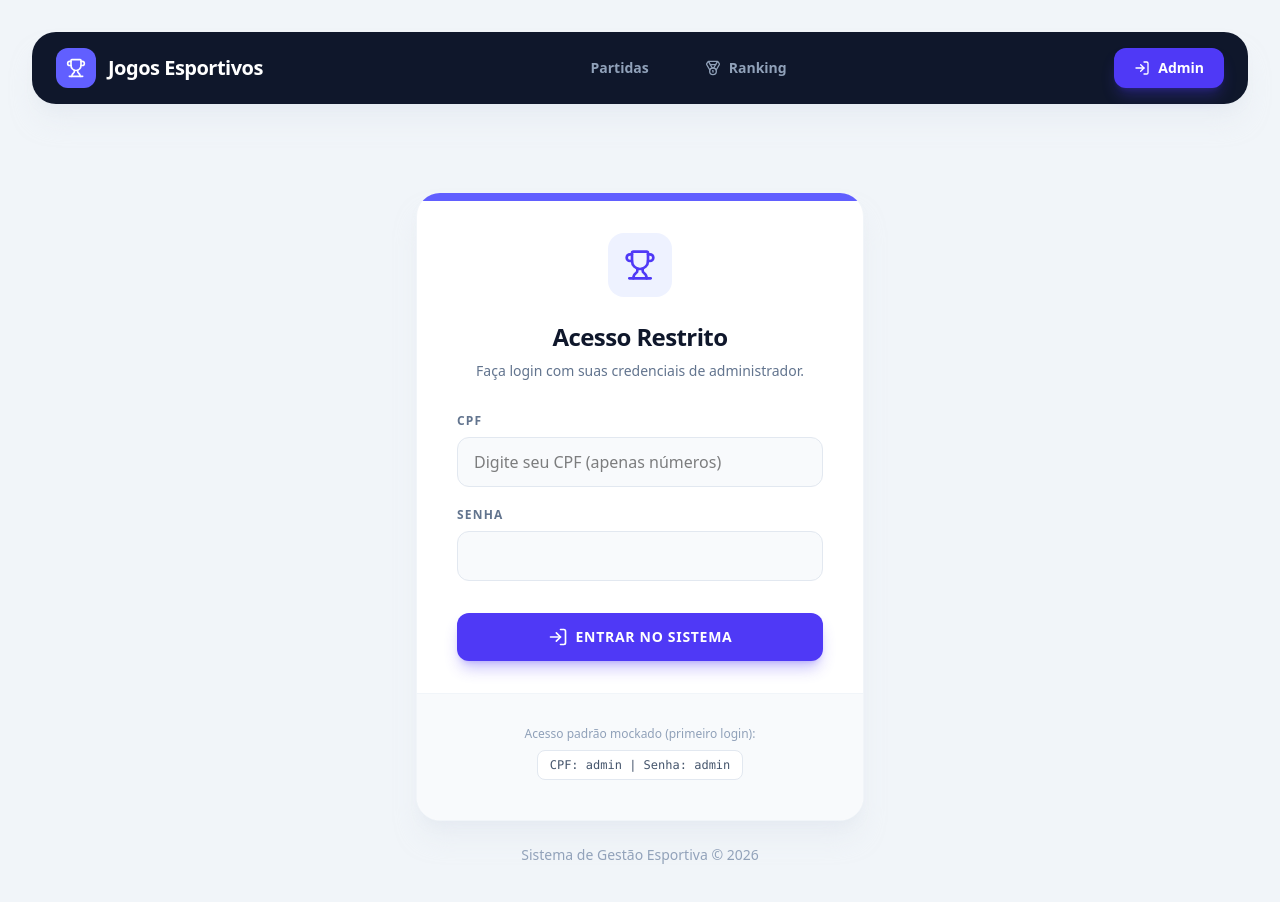
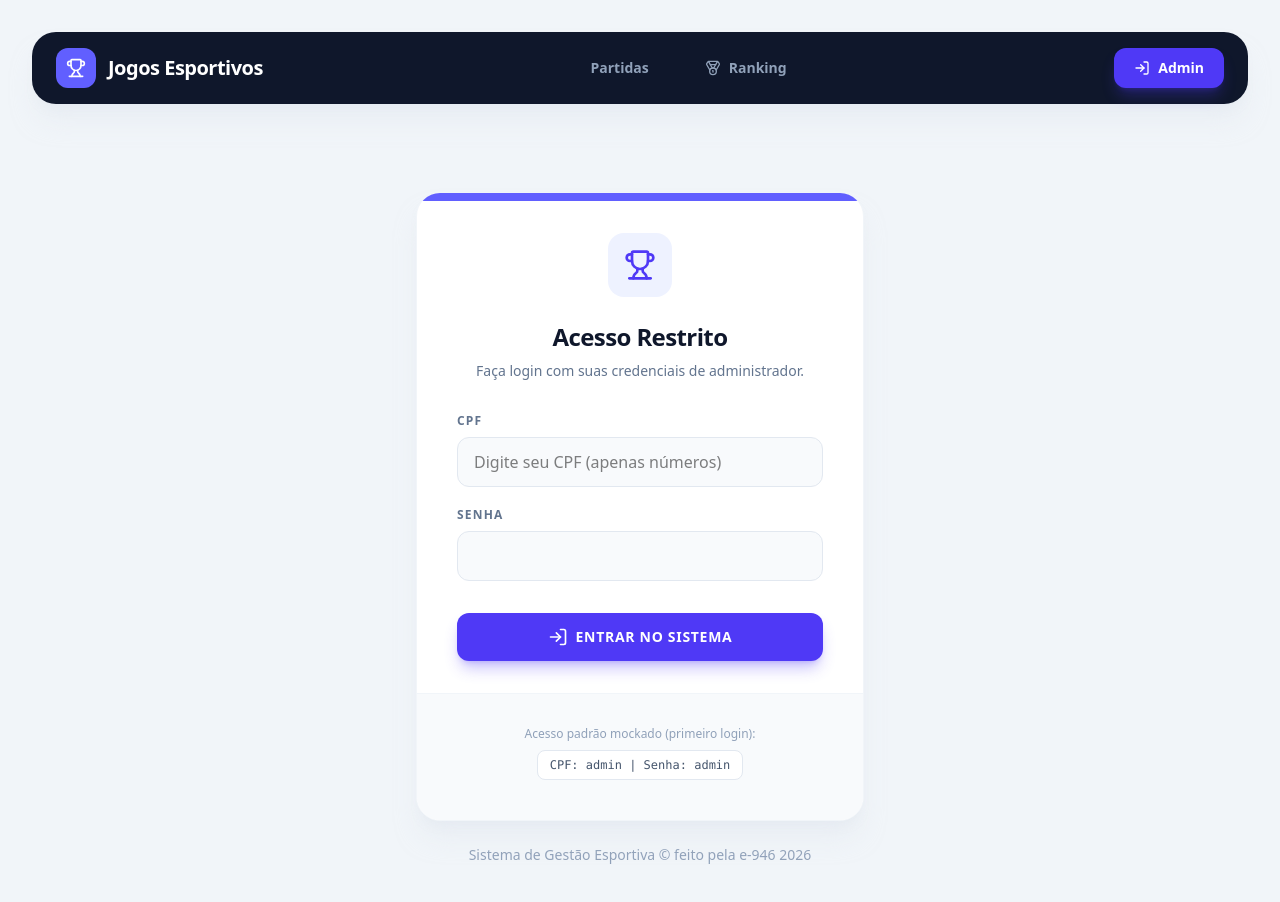
Before and after one commit to e-946/sports-managment-system, a React (Vite) app: page /login in a window 1280 px wide. Shown: the top 902 px of the page. Built offline with nearby package versions, Linux system fonts and the light colour scheme; no server answers.

Commit message:
feat: implement admin dashboard layout and initialize project branding updates

```diff
--- a/index.html
+++ b/index.html
@@ -1,12 +1,15 @@
 <!doctype html>
-<html lang="en">
+<html lang="pt-BR">
+
 <head>
   <meta charset="UTF-8" />
   <meta name="viewport" content="width=device-width, initial-scale=1.0" />
-    <title>My Google AI Studio App</title>
+  <title>Gestão Esportiva</title>
 </head>
+
 <body>
   <div id="root"></div>
   <script type="module" src="/src/main.tsx"></script>
 </body>
+
 </html>
--- a/package.json
+++ b/package.json
@@ -1,5 +1,5 @@
 {
-  "name": "react-example",
+  "name": "gestao-esportiva",
   "private": true,
   "version": "0.0.0",
   "type": "module",
--- a/src/layouts/AdminLayout.tsx
+++ b/src/layouts/AdminLayout.tsx
@@ -36,7 +36,7 @@ export function AdminLayout() {
         const data = await res.json();
         setPasswordError(data.error || 'Erro ao atualizar senha');
       }
-    } catch(err) {
+    } catch (err) {
       setPasswordError('Erro de conexão ao atualizar senha');
     }
   };
@@ -96,7 +96,7 @@ export function AdminLayout() {
           <div className="p-4 bg-indigo-600 rounded-2xl text-center text-xs font-medium relative overflow-hidden">
             <div className="relative z-10">
               <div className="truncate mb-2 text-indigo-100 font-bold">
-                 Olá, {user?.nome?.split(' ')[0]} <br/>
+                Olá, {user?.nome?.split(' ')[0]} <br />
                 <span className="font-normal opacity-75">({user?.role === 'ADMIN_GERAL' ? 'Admin Geral' : user?.role === 'MANAGER' ? 'Manager' : 'Moderador'})</span>
               </div>
               <button
@@ -130,16 +130,20 @@ export function AdminLayout() {
           </div>
           <div className="flex gap-2">
             <button onClick={() => setShowPasswordModal(true)} className="p-2 bg-white/10 rounded-xl hover:bg-white/20 transition-colors">
-               <KeyRound className="w-5 h-5 text-indigo-100"/>
+              <KeyRound className="w-5 h-5 text-indigo-100" />
             </button>
             <button onClick={logout} className="p-2 bg-white/10 rounded-xl hover:bg-white/20 transition-colors">
-               <LogOut className="w-5 h-5 text-indigo-100"/>
+              <LogOut className="w-5 h-5 text-indigo-100" />
             </button>
           </div>
         </header>
 
         <Outlet />
       </main>
+
+      <footer className="w-full max-w-7xl mx-auto text-center text-sm font-medium text-slate-400 pb-4">
+        Sistema de Gestão Esportiva &copy; feito pela <a target="_blank" href="https://www.instagram.com/e946consultoria/">e-946</a> {new Date().getFullYear()}
+      </footer>
 
       {/* Password Update Modal */}
       {showPasswordModal && (
--- a/src/layouts/PublicLayout.tsx
+++ b/src/layouts/PublicLayout.tsx
@@ -51,7 +51,7 @@ export function PublicLayout() {
       </main>
 
       <footer className="w-full max-w-7xl mx-auto text-center text-sm font-medium text-slate-400 pb-4">
-        Sistema de Gestão Esportiva &copy; {new Date().getFullYear()}
+        Sistema de Gestão Esportiva &copy; feito pela <a target="_blank" href="https://www.instagram.com/e946consultoria/">e-946</a> {new Date().getFullYear()}
       </footer>
     </div>
   );
```
Also changed, not shown: metadata.json (+8 -1 lines). Lines whose indentation alone changed are shown as unchanged.
